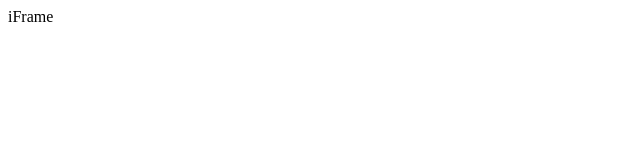
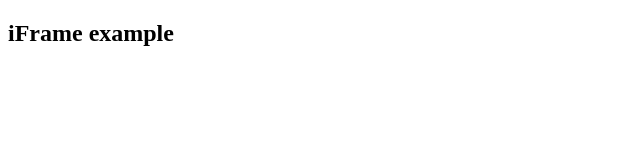
Before and after one commit to gp3gp3gp3/sesame-node, a website: page iframe.html in a window 1280 px wide. Shown: the whole page, without its empty margins (0-640 px from the left). Drawn offline with Linux system fonts and the light colour scheme.

Commit message:
add working js file to iframe html

```diff
--- a/iframe.html
+++ b/iframe.html
@@ -5,7 +5,8 @@
 </head>
 <body>
   <div>
-    iFrame
+    <h2>iFrame example</h2>
   </div>
+  <script type="text/javascript" src='js/iframe.js'></script>
 </body>
 </html>
--- /dev/null
+++ b/public/js/iframe.js
@@ -0,0 +1 @@
+console.log('hello')
```
